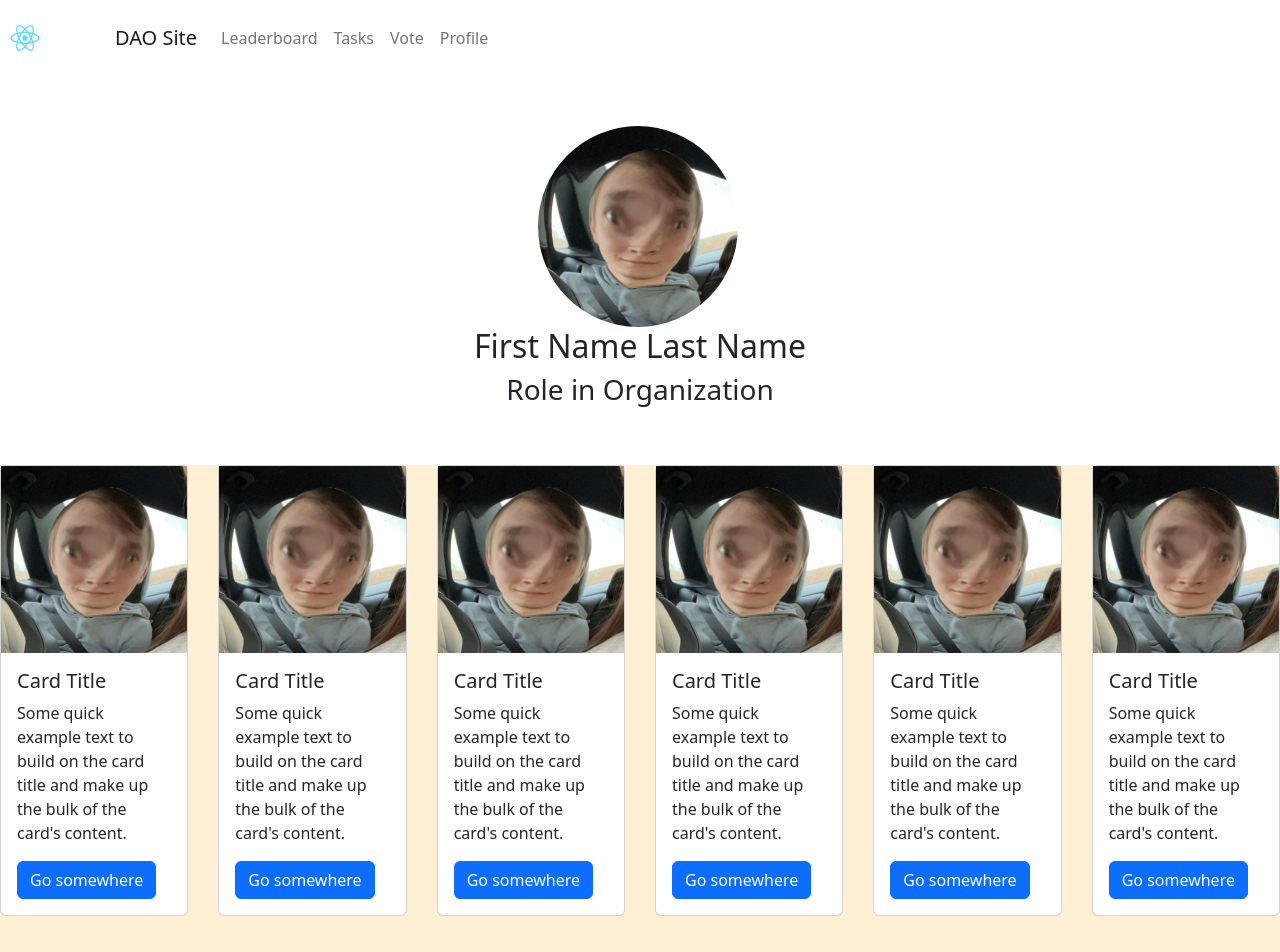
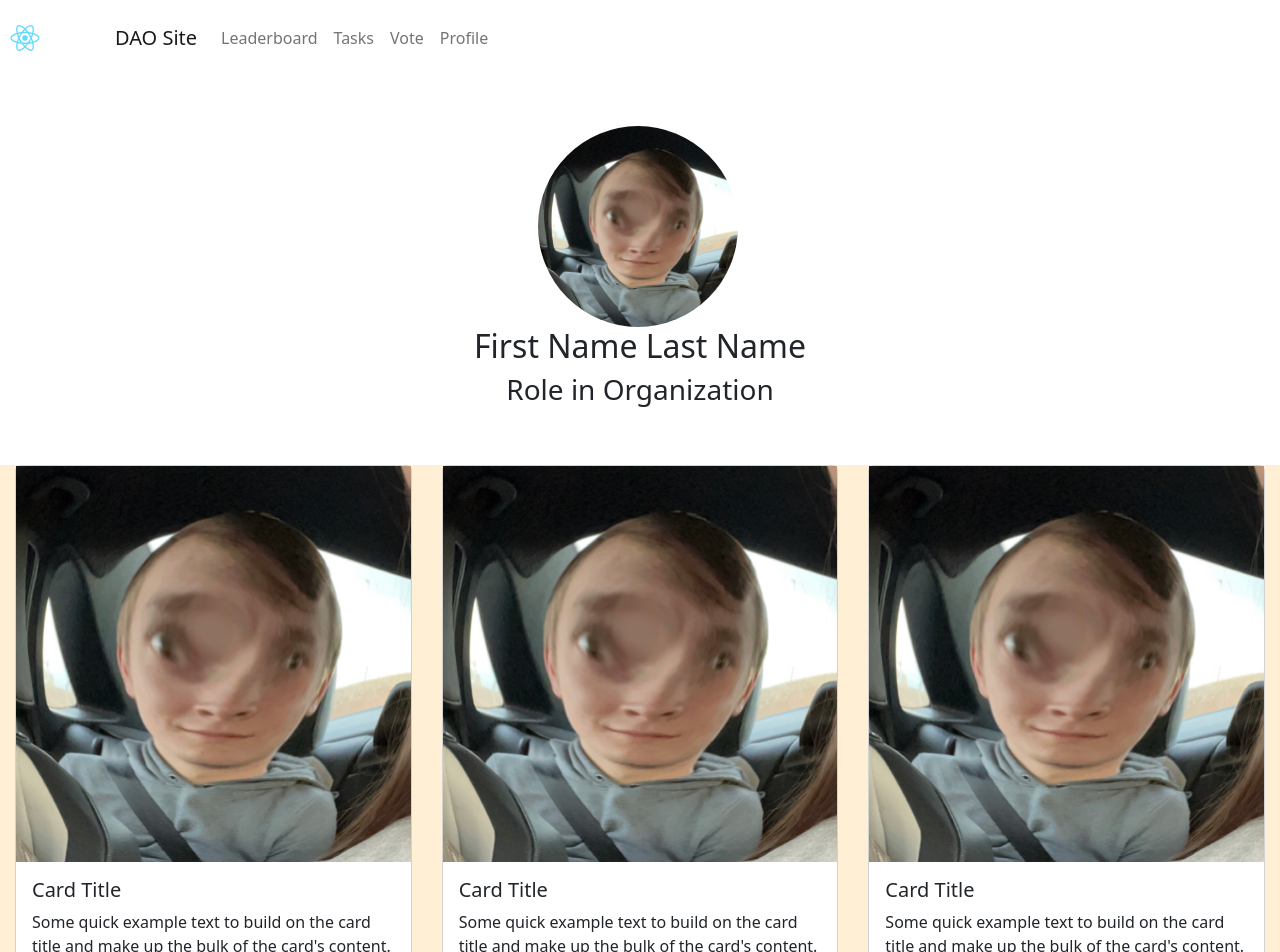
Before and after one commit to hudsonhrh/ethdenverreal, a React (Create React App) app in the folder client/: page /profile in a window 1280 px wide. Shown: the top 952 px of the page. Built offline with nearby package versions, Linux system fonts and the light colour scheme.

Commit message:
Fixed Profile Page

```diff
--- a/client/src/components/NFTDisplay.jsx
+++ b/client/src/components/NFTDisplay.jsx
@@ -9,34 +9,36 @@ const Column = styled.div`
   height: 100%;
   width: 100%;
   display: flex;
-  justify-content: center;
+  justify-content: space-around;
   gap:30px;
 `;
 
-  let NFTArray=[]
 
 const Wrapper = styled.section`
   background: papayawhip;
   display: flex;
   height: 100%;
-  padding:0px;
-  flex: 1 1 1;
+  padding-left:15px;
+  padding-right:15px;
+  flex-direction:column;
+
 `;
 
 const NFTDisplay = () => {
   return (
-    <>
       <Wrapper>
             <Column>
               <NFTCard>task1</NFTCard>
               <NFTCard>task1</NFTCard>
               <NFTCard>task1</NFTCard>
+              </Column>
+              <br></br>
+              <Column>
               <NFTCard>task1</NFTCard>
               <NFTCard>task1</NFTCard>
               <NFTCard>task1</NFTCard>
             </Column>
       </Wrapper>
-    </>
   );
 };
 
```
